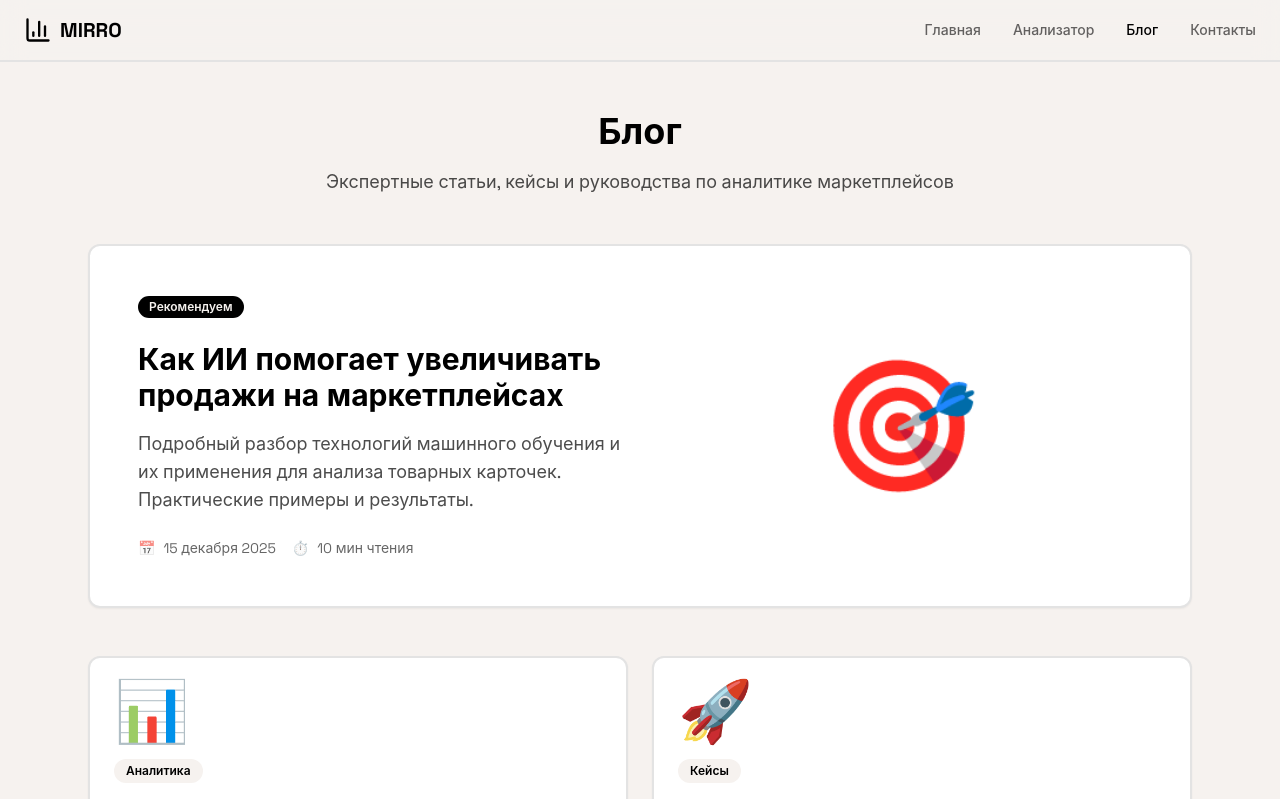
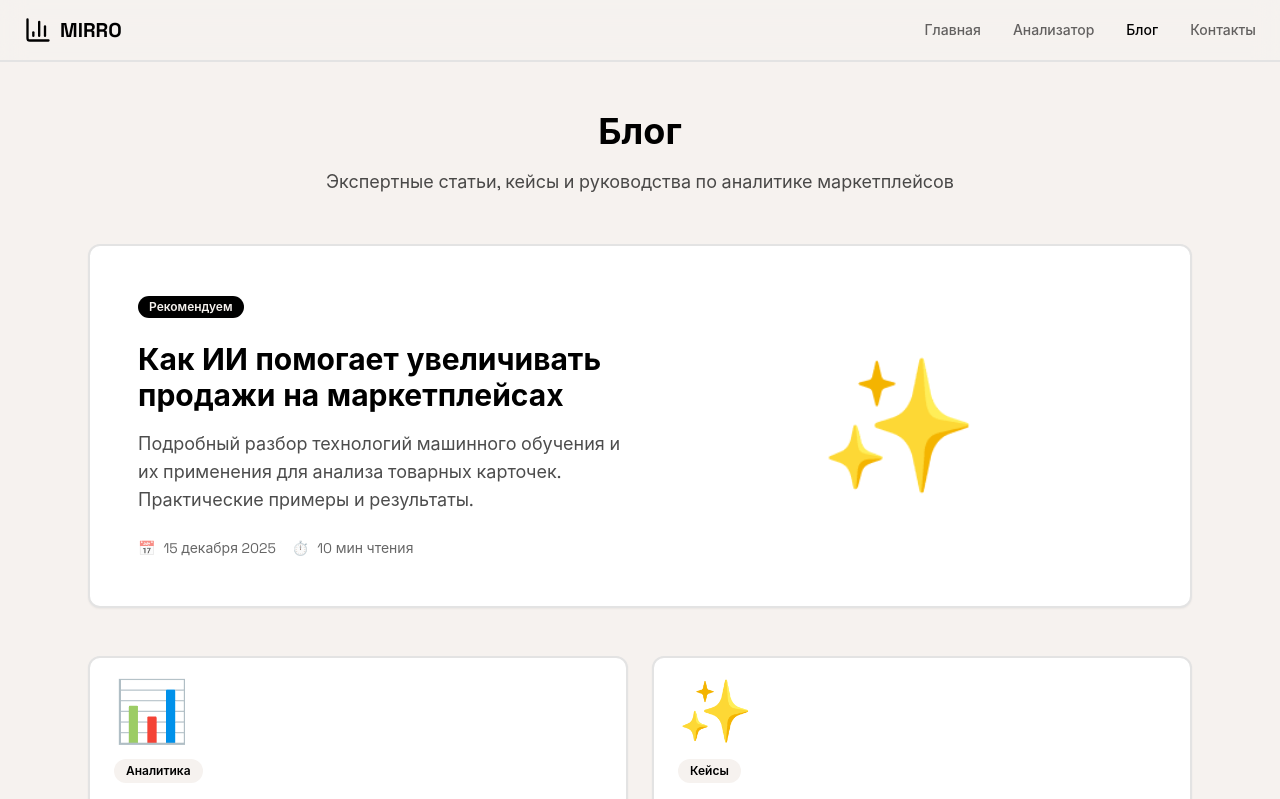
Before and after one commit to pr-poehali-dev/marketplace-ai-advisor, a React (Vite) app: page /blog in a window 1280 px wide. Shown: the top 799 px of the page. Built offline with nearby package versions, Linux system fonts and the light colour scheme.

Commit message:
docs: обновлены эмоджи на блоге

```diff
--- a/src/pages/Blog.tsx
+++ b/src/pages/Blog.tsx
@@ -18,7 +18,7 @@ export default function Blog() {
       excerpt: 'Реальный кейс оптимизации товарной карточки бытовой техники',
       date: '12 декабря 2025',
       readTime: '12 мин',
-      image: '🚀'
+      image: '✨'
     },
     {
       category: 'Руководства',
@@ -26,7 +26,7 @@ export default function Blog() {
       excerpt: 'Пошаговое руководство по улучшению каждого элемента карточки',
       date: '8 декабря 2025',
       readTime: '15 мин',
-      image: '✅'
+      image: '📋'
     },
     {
       category: 'Тренды',
@@ -50,7 +50,7 @@ export default function Blog() {
       excerpt: 'Исследование факторов, которые заставляют покупателя нажать "Купить"',
       date: '28 ноября 2025',
       readTime: '9 мин',
-      image: '🧠'
+      image: '💡'
     }
   ];
 
@@ -89,7 +89,7 @@ export default function Blog() {
                   </div>
                 </div>
               </div>
-              <div className="text-9xl text-center">🎯</div>
+              <div className="text-9xl text-center">✨</div>
             </div>
           </CardContent>
         </Card>
```
